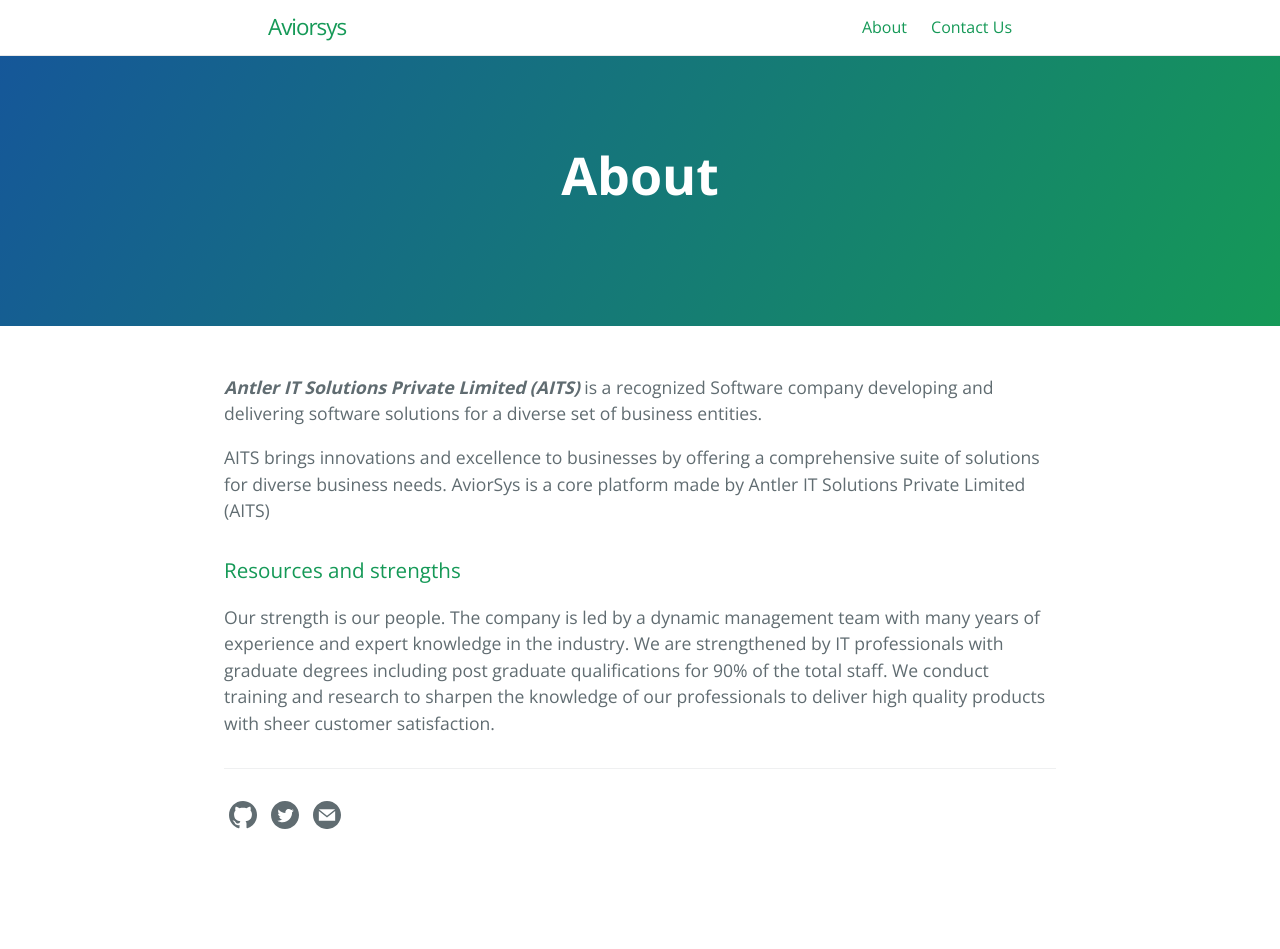
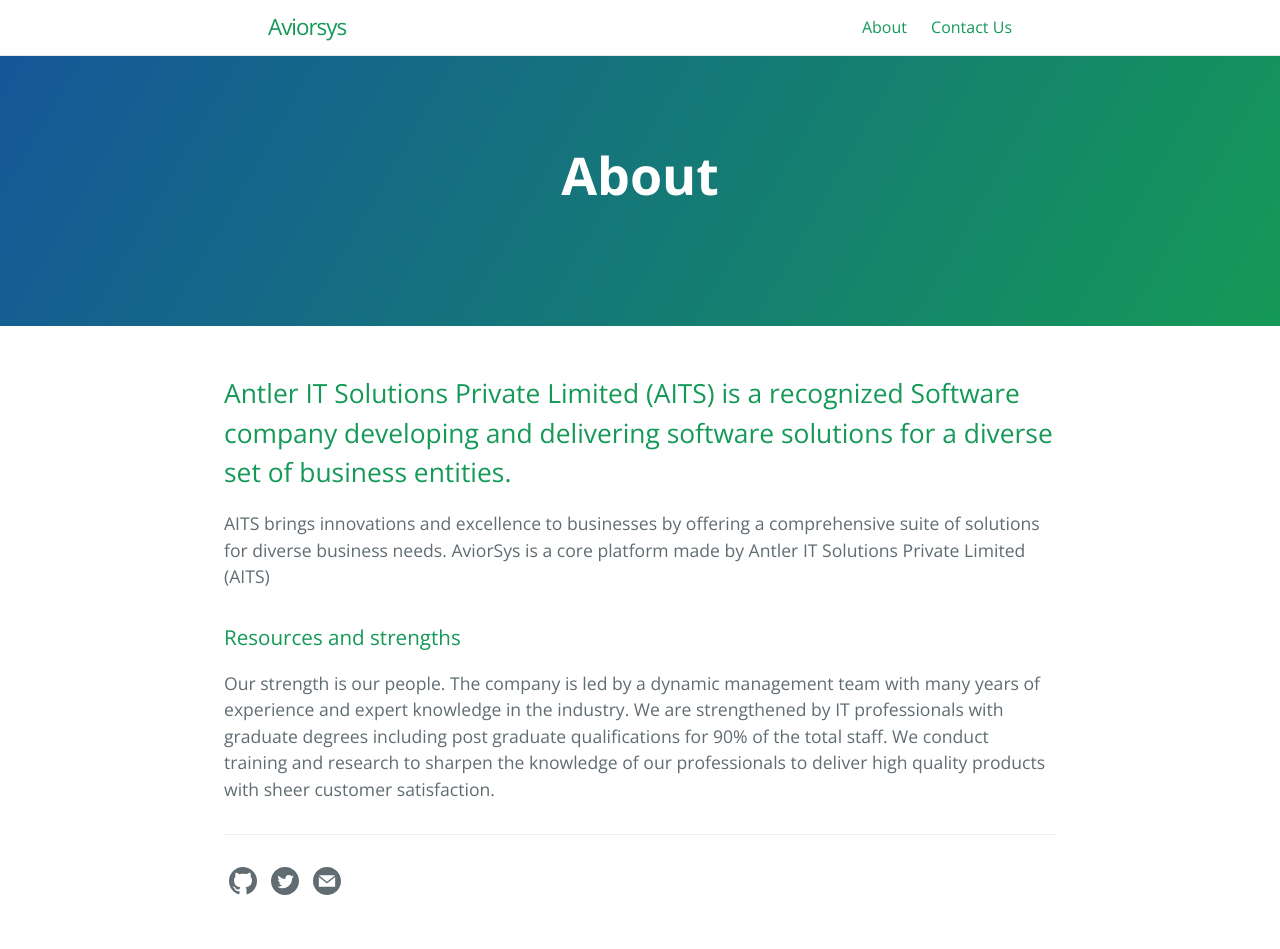
Before and after one commit to antleritsolutions/aviorsys.github.io, a Jekyll site: the page built from about.md, in a window 1280 px wide. Built offline with Jekyll 4.4.1, drawn with Linux system fonts in a browser that asks for light colours; before the commit the page ends 900 px from its top, so only the background shows below that.

```diff
--- a/about.md
+++ b/about.md
@@ -5,7 +5,7 @@ permalink: /about.html
 ---
 
 
-**_Antler IT Solutions Private Limited (AITS)_** is a recognized Software company developing and delivering software solutions for a diverse set of business entities.
+## Antler IT Solutions Private Limited (AITS) is a recognized Software company developing and delivering software solutions for a diverse set of business entities.
 
 AITS brings innovations and excellence to businesses by offering a comprehensive suite of solutions for diverse business needs. AviorSys is a core platform made by Antler IT Solutions Private Limited (AITS)
 
```
